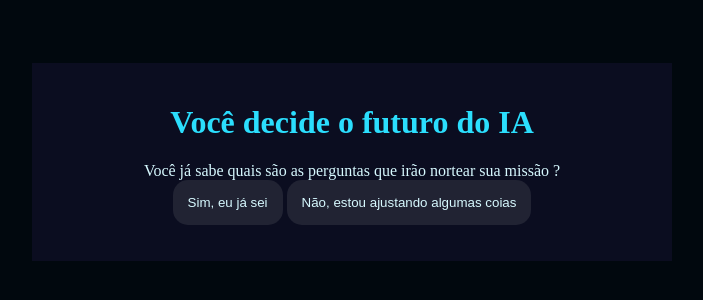
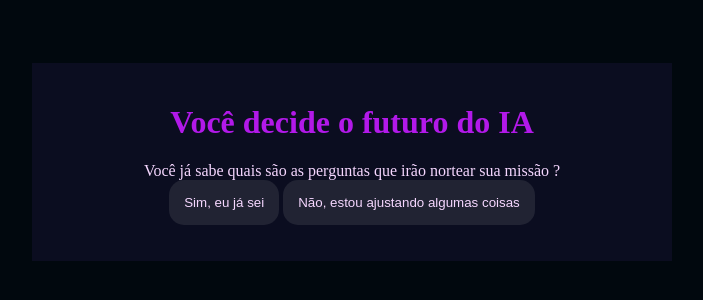
Before and after one commit to thaysmarcondes/inteligencia-artificial, a plain HTML site: page index.html in a window 1280 px wide. Shown: the part 246-546 px from the top of the page, without its empty margins (288-991 px from the left). Drawn offline with Linux system fonts and the light colour scheme.

Commit message:
huyhjuhj

```diff
--- a/index.html
+++ b/index.html
@@ -14,7 +14,7 @@
         </div>
         <div class="caixa-alternativas">
             <button>Sim, eu já sei</button>
-            <button>Não, estou ajustando algumas coias</button>
+            <button>Não, estou ajustando algumas coisas</button>
         </div>
         <div class="caixa-resultado">
             <p class="texto-resultado">
--- a/style.css
+++ b/style.css
@@ -2,8 +2,8 @@
     --cor-fundo: #01080E;
     --cor-principal: #0B0D20 ;
     --cor-secundaria: #212333;
-    --cor-destaque: #2BDEFD;
-    --cor-texto: #D7F9FF;
+    --cor-destaque: #b219e9;
+    --cor-texto: #f6d7ff;
 }
 
 body{
```
